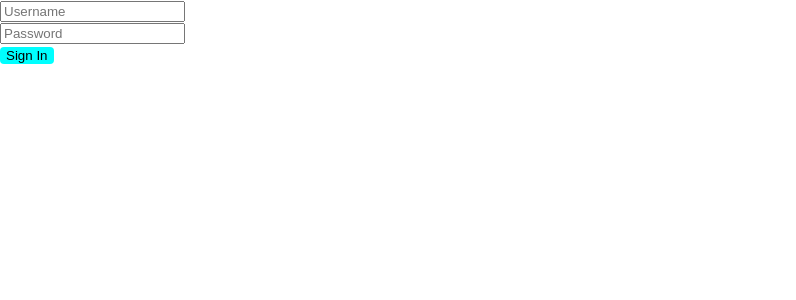
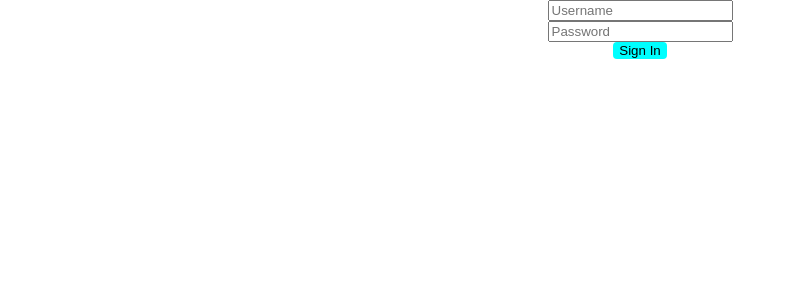
Before and after one commit to phapdinh/manheimlogin, a React (Create React App) app: page /#/login in a window 1280 px wide. Shown: the top 300 px of the page, without its empty margins (0-796 px from the left). Built offline with nearby package versions, Linux system fonts and the light colour scheme.

Commit message:
align form

```diff
--- a/src/components/Login/Login.css
+++ b/src/components/Login/Login.css
@@ -1,3 +1,10 @@
+.form {
+    display: flex;
+    justify-content: center;
+    align-items: center;
+    flex-direction: column;
+}
+
 .alert_error {
     background-color: red;
     color: white;
--- a/src/components/Login/index.js
+++ b/src/components/Login/index.js
@@ -25,9 +25,7 @@ class Login extends React.Component {
 
         return <form className="form">
             <input type="text" value={this.state.username} placeholder="Username" onChange={this.handleUserName} />
-            <br />
             <input type="password" value={this.state.password} placeholder="Password" onChange={this.handlePassword} />
-            <br />
             {errorLogin && <div className="alert_error">Login Failure</div>}
             <button type="button" onClick={() => onSubmit(this.state.username, this.state.password)} className="button">Sign In</button>
         </form>
```
